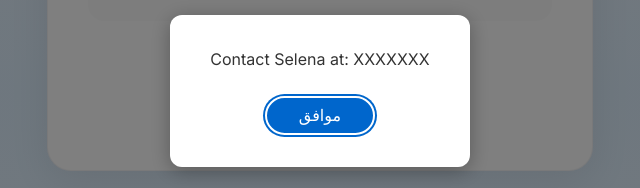
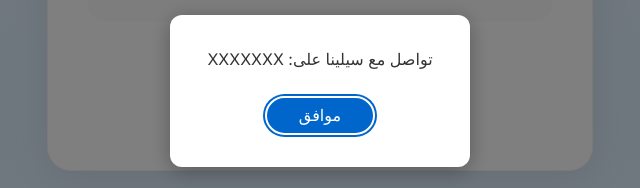
Before and after one commit to YeegeRl/Selenaweb, a plain HTML site: page index.html in a window 1280 px wide. Both pictures are taken after a click on the button "اطلب الآن عبر الواتساب". Shown: the part 1892-2080 px from the top of the page, 320-960 px from the left. Drawn offline with Linux system fonts and the light colour scheme.

Commit message:
Add files via upload

```diff
--- a/index.html
+++ b/index.html
@@ -152,7 +152,7 @@
     <!-- Contact Modal -->
     <div id="modal-pricing" class="modal-overlay" onclick="hideModal('modal-pricing')">
       <div class="modal-content" onclick="event.stopPropagation()">
-        <p class="modal-text">Contact Selena at: XXXXXXX</p>
+        <p class="modal-text">تواصل مع سيلينا على: XXXXXXX</p>
         <button onclick="hideModal('modal-pricing')" class="modal-btn">موافق</button>
       </div>
     </div>
@@ -635,7 +635,7 @@
     <!-- Contact Modal -->
     <div id="modal-reviews" class="modal-overlay" onclick="hideModal('modal-reviews')">
       <div class="modal-content" onclick="event.stopPropagation()">
-        <p class="modal-text">Contact Selena at: XXXXXXX</p>
+        <p class="modal-text">تواصل مع سيلينا على: XXXXXXX</p>
         <button onclick="hideModal('modal-reviews')" class="modal-btn">موافق</button>
       </div>
     </div>
```
